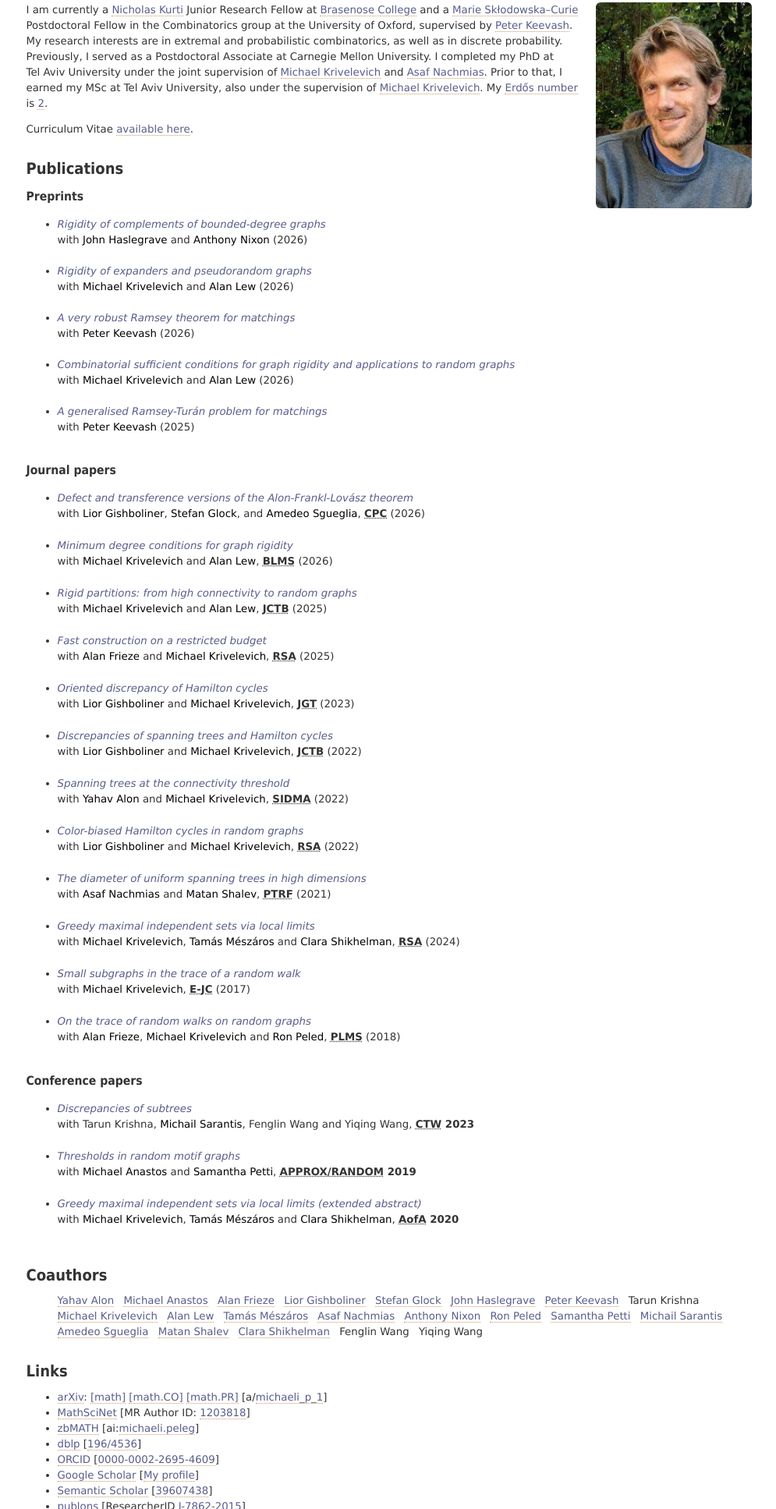
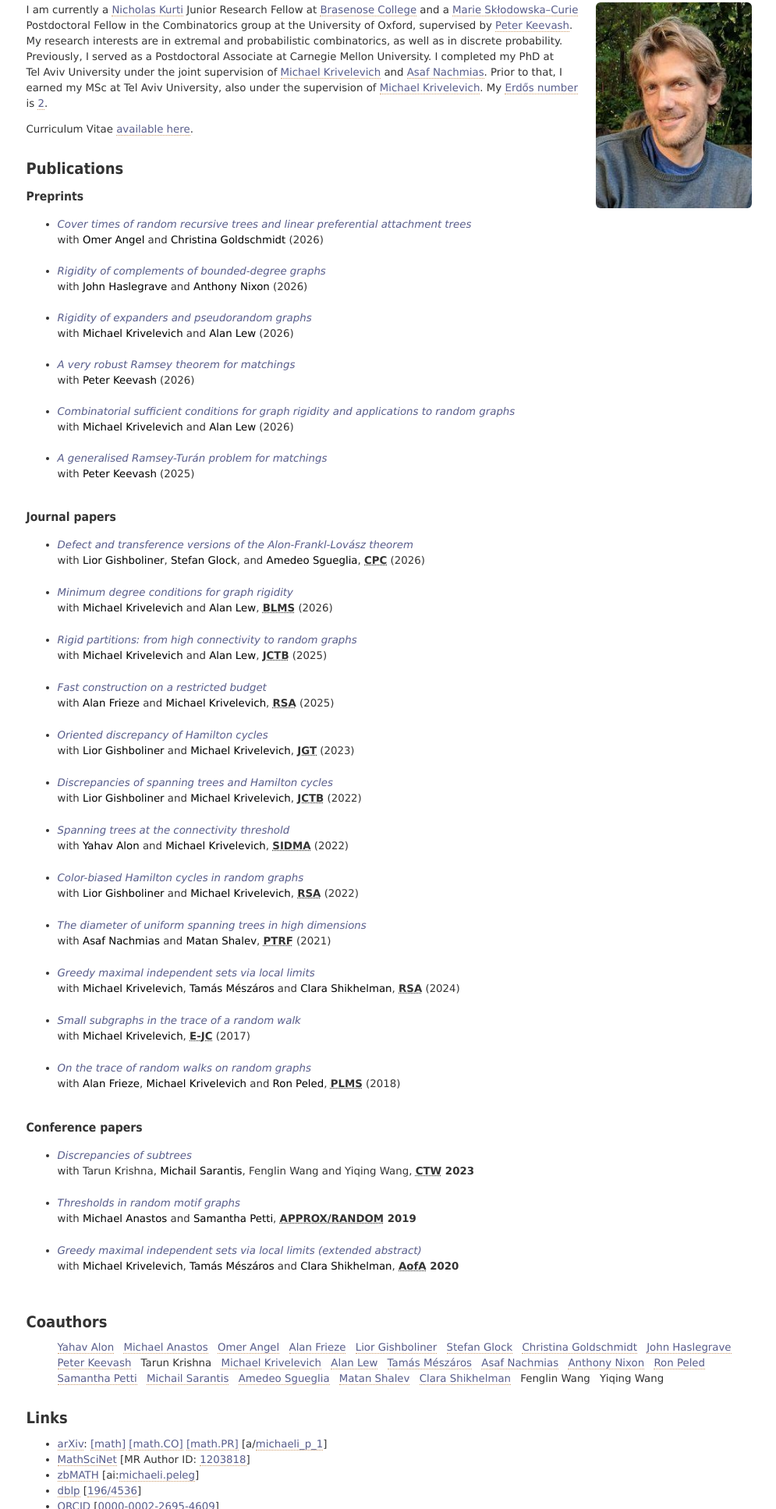
Before and after one commit to pelegm/pelegm.github.io, a plain HTML site: page index.html in a window 1280 px wide. Shown: the part 133-2068 px from the top of the page at 78% size, without its empty margins (134-1129 px from the left). Drawn offline with Linux system fonts and the light colour scheme.

Commit message:
Publish cover-times preprint and updated modern CV
Release candidate: home-cv-agm26-20261116

Manifest SHA-256: 1c3b4bb37513b11a3d28b8db627b1a5af5262736d8f938122bec2a55e5f8c5f6

```diff
--- a/index.html
+++ b/index.html
@@ -4,6 +4,7 @@
 <meta charset="utf-8">
 <meta http-equiv="X-UA-Compatible" content="IE=edge">
 <meta name="viewport" content="width=device-width, initial-scale=1">
+<link rel="canonical" href="https://peleg.combinatorics.co/">
 <link rel="stylesheet" href="style/main.css?v=20260824-1" type="text/css">
 <!--<link rel="shortcut icon"
 href="https://www.tau.ac.il/sites/default/files/TAU_1.ico"
@@ -63,6 +64,13 @@ type="image/vnd.microsoft.icon" />-->
     <h2 id="publications">Publications</h2>
     <h3>Preprints</h3>
     <ul>
+
+    <li class='paper'>
+        <a href='https://arxiv.org/abs/2611.18353'><em>Cover times of random recursive trees and linear preferential attachment trees</em></a>
+            <br><span class='authors'>
+            with <a href='https://personal.math.ubc.ca/~angel/'>Omer&nbsp;Angel</a> and <a href='https://www.stats.ox.ac.uk/~goldschm/'>Christina&nbsp;Goldschmidt</a></span>
+            (2026)<br><br>
+    </li>
 
     <li class='paper'>
         <a href='https://arxiv.org/abs/2609.05058'><em>Rigidity of complements of bounded-degree graphs</em></a>
@@ -248,11 +256,15 @@ type="image/vnd.microsoft.icon" />-->
 
             <li><a href='https://sites.google.com/view/michael-anastos'>Michael&nbsp;Anastos</a></li>
 
+            <li><a href='https://personal.math.ubc.ca/~angel/'>Omer&nbsp;Angel</a></li>
+
             <li><a href='https://www.math.cmu.edu/~af1p'>Alan&nbsp;Frieze</a></li>
 
             <li><a href='https://people.math.ethz.ch/~lgishboli'>Lior&nbsp;Gishboliner</a></li>
 
             <li><a href='https://staff.fim.uni-passau.de/~glock/'>Stefan&nbsp;Glock</a></li>
+
+            <li><a href='https://www.stats.ox.ac.uk/~goldschm/'>Christina&nbsp;Goldschmidt</a></li>
 
             <li><a href='https://j-haslegrave.github.io/'>John&nbsp;Haslegrave</a></li>
 
```
Also changed, not shown: 1 other file.
